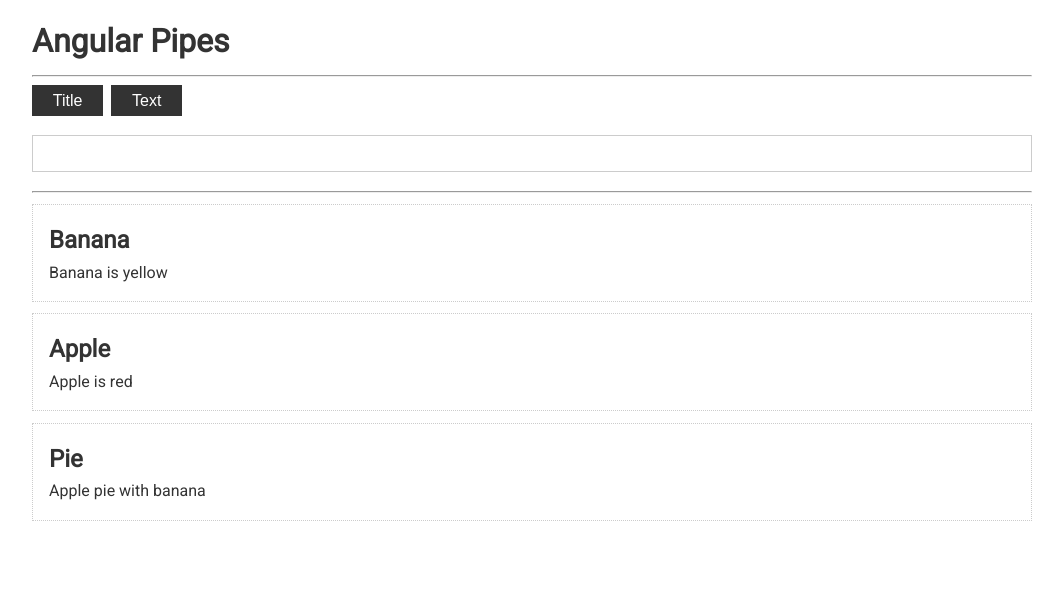
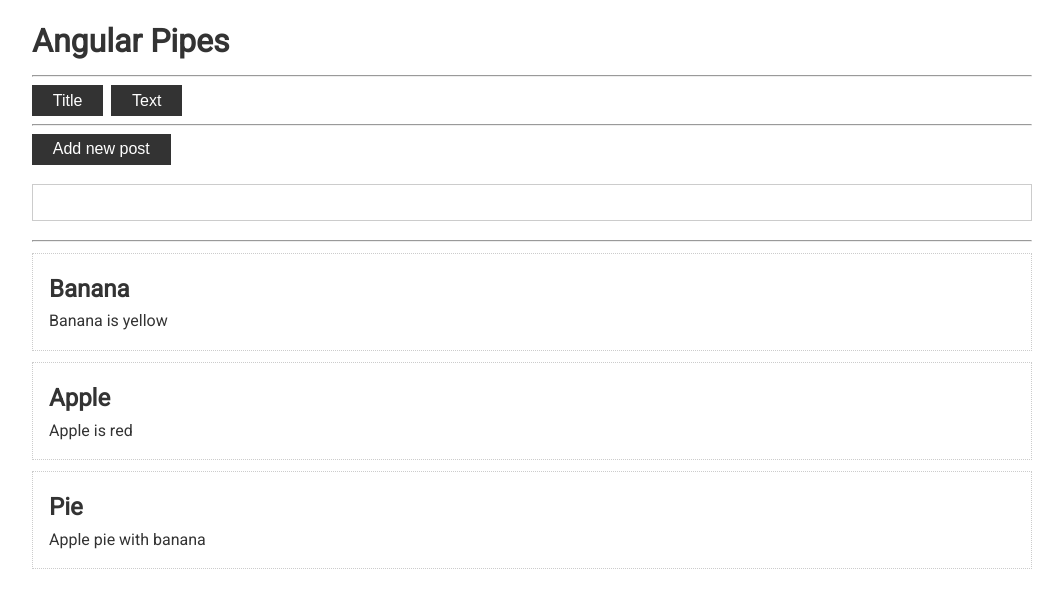
Before and after one commit to Chuchundrium/Angular-theory, an Angular app: page / in a window 1280 px wide. Shown: the top 608 px of the page, without its empty margins (108-1171 px from the left). Built offline with nearby package versions, Linux system fonts and the light colour scheme.

Commit message:
05-Pipe-09-Optimisation-pure-False

```diff
--- a/src/app/app.component.html
+++ b/src/app/app.component.html
@@ -3,7 +3,8 @@
   <hr>
   <button class="btn" (click)="searchField = 'title'">Title</button>
   <button class="btn" (click)="searchField = 'text'">Text</button>
-
+  <hr>
+  <button class="btn" (click)="addPost()">Add new post</button>
   <input type="text" [(ngModel)]="search" >
   <hr>
   <div
--- a/src/app/app.component.ts
+++ b/src/app/app.component.ts
@@ -19,4 +19,9 @@
   search = '';
   searchField = 'title';
 
+  addPost() {
+    this.posts.unshift({
+      title: 'new title', text: 'new text'
+    });
+  }
 }
--- a/src/app/pipes/filter.pipe.ts
+++ b/src/app/pipes/filter.pipe.ts
@@ -2,7 +2,8 @@
 import {Post} from '../app.component';
 
 @Pipe({
-  name: 'filter'
+  name: 'filter',
+  pure: false
 })
 export class FilterPipe implements PipeTransform {
 
```
